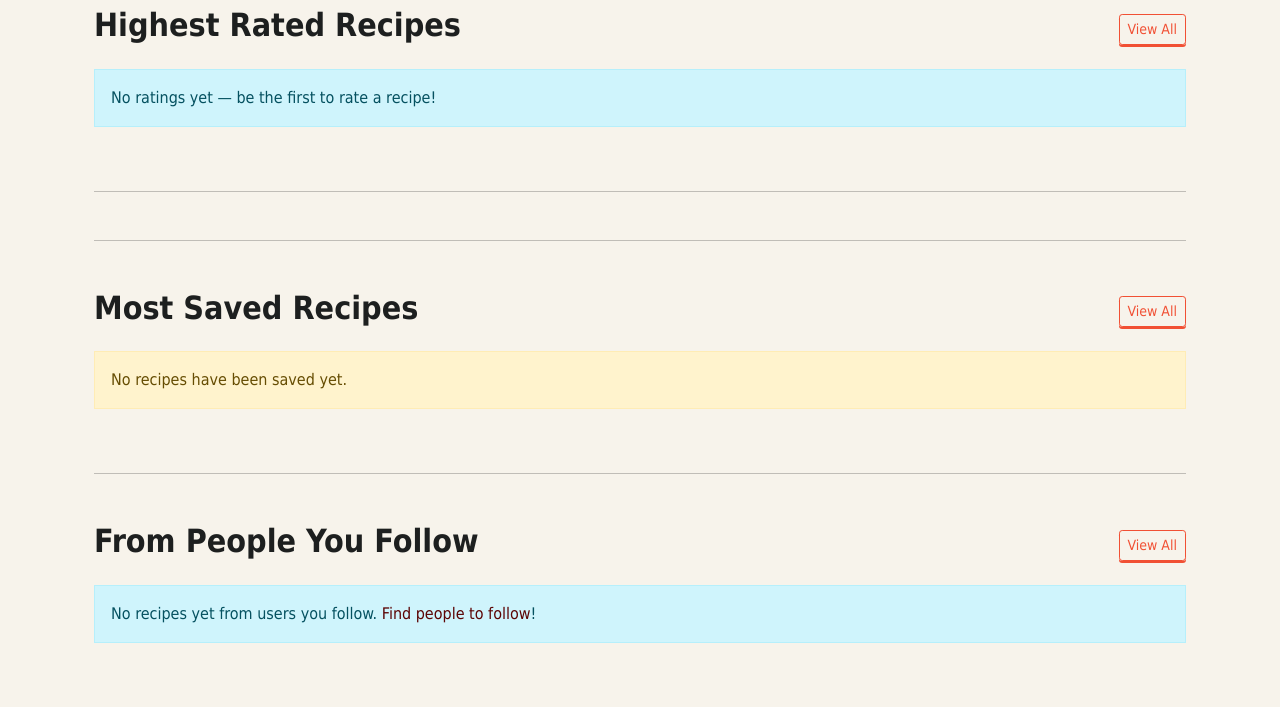
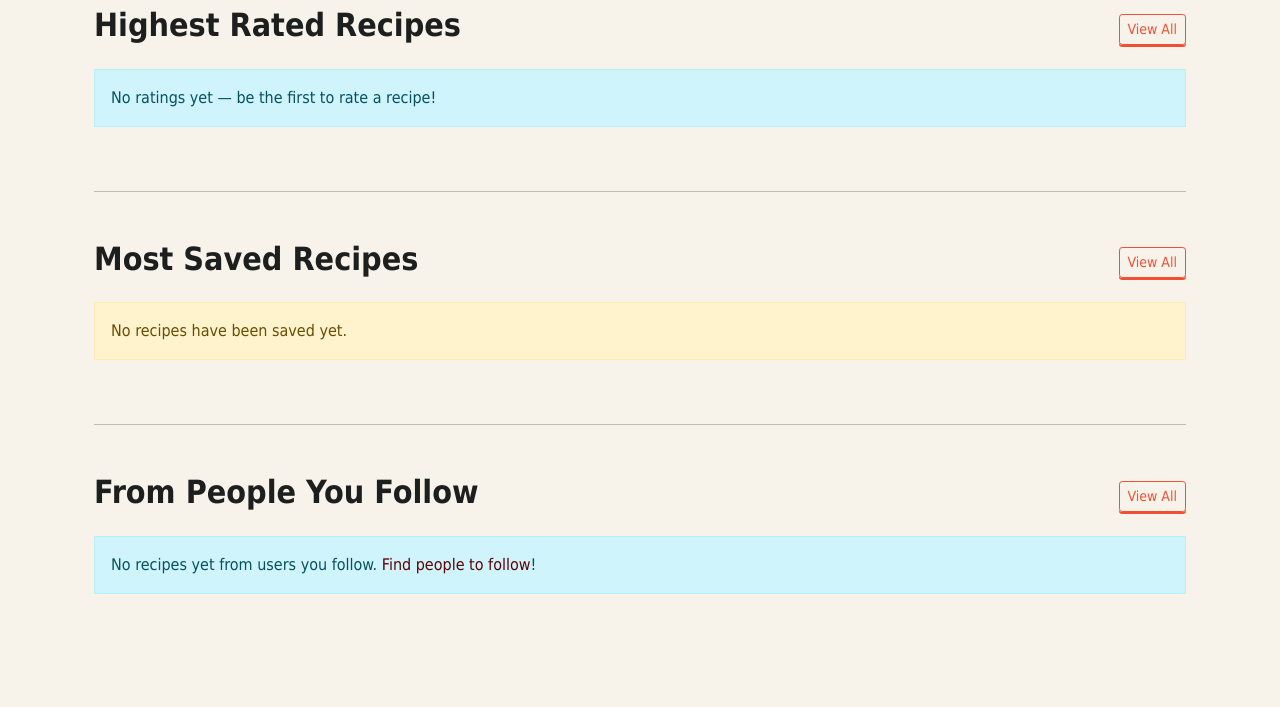
Before and after one commit to catechew/flax_6_2025, a Django app: template recipes/templates/dashboard.html in a window 1280 px wide. Shown: the part 397-1104 px from the top of the page. After the commit the page ends 991 px from the top, so only its background shows below. Run offline with Django 5.2, Linux system fonts and the light colour scheme; the template is opened without the code that fills it, so the values that code supplies are empty; some libraries are stand-ins or nearby versions.

Commit message:
UI fix to remove line on dashboard

```diff
--- a/recipes/templates/dashboard.html
+++ b/recipes/templates/dashboard.html
@@ -61,8 +61,6 @@
 
   <hr class="mb-5">
 
-  <hr class="mb-5">
-
 <!-- Most saved recipes -->
 <div class="row mb-3">
     <div class="col-12 d-flex justify-content-between align-items-center">
```
